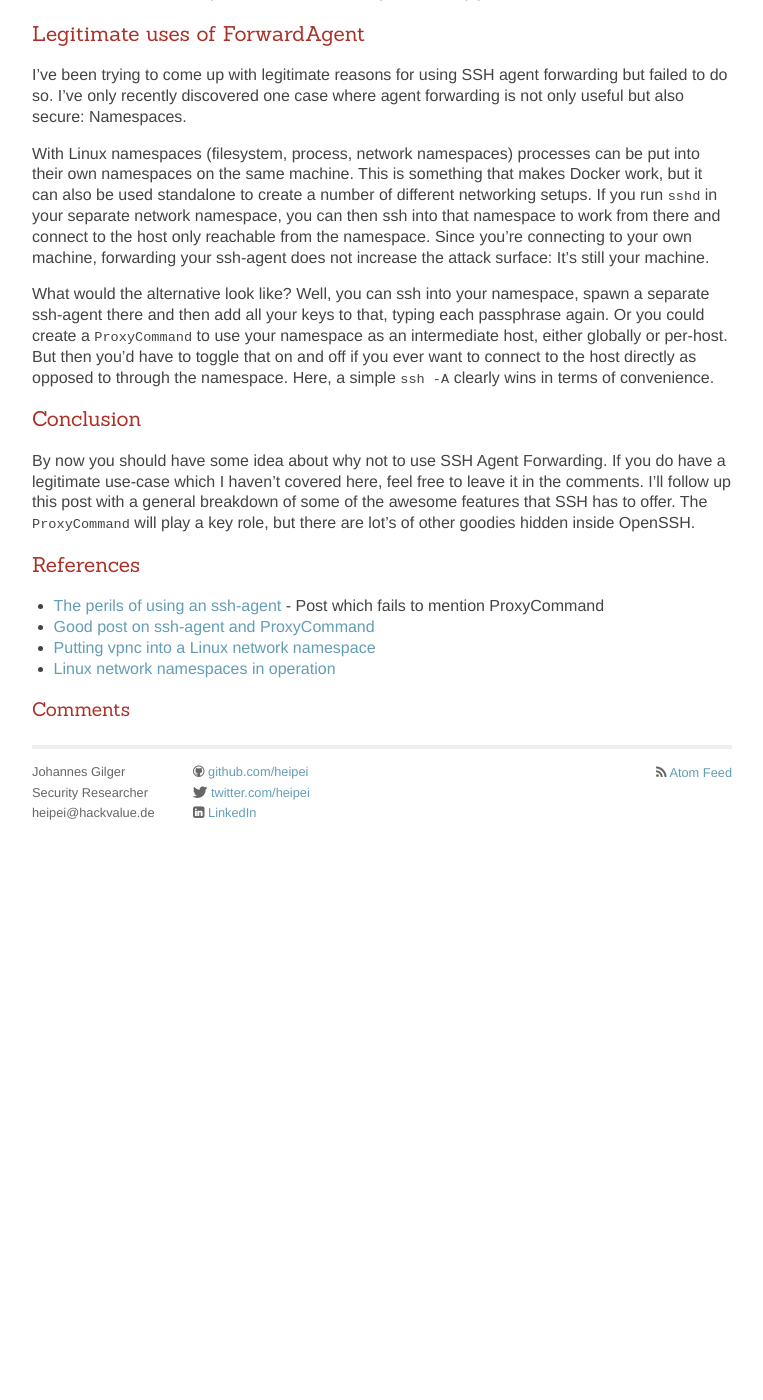
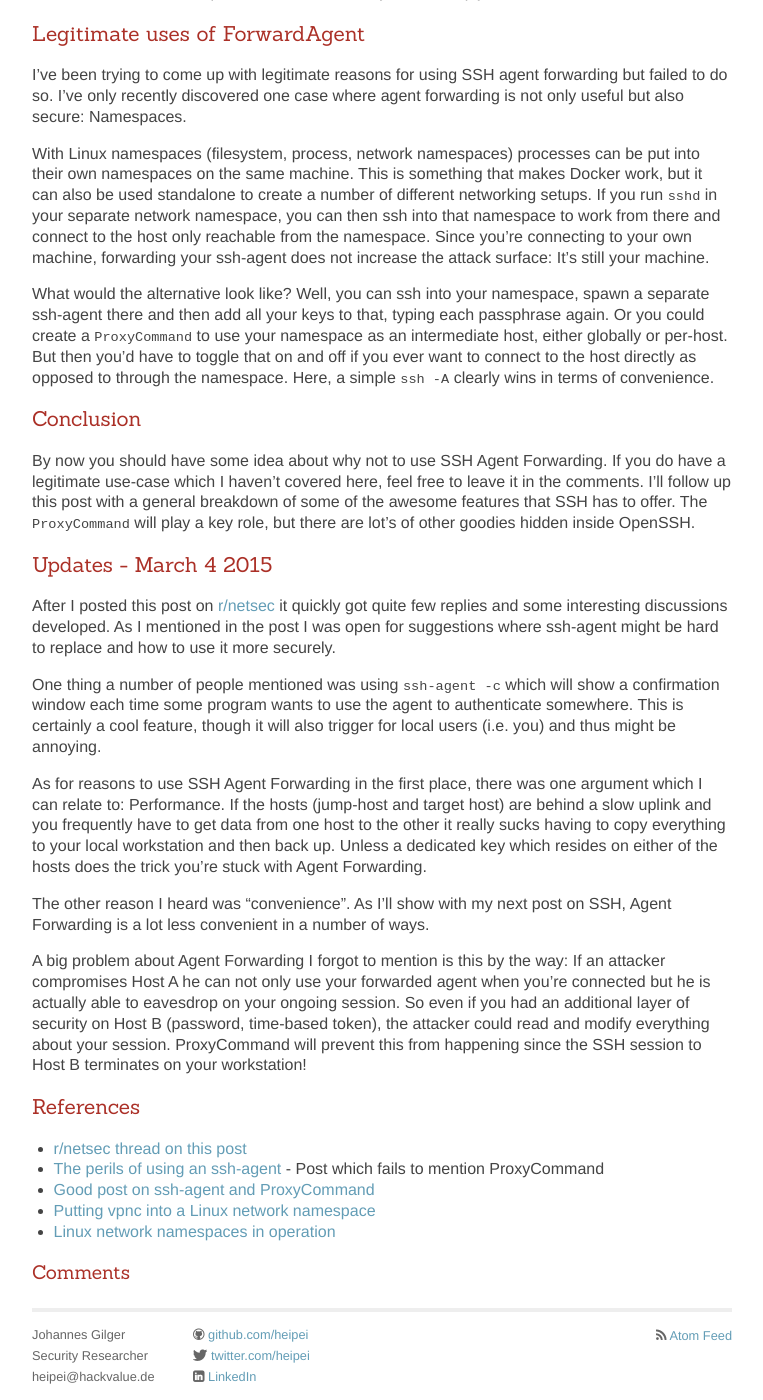
Before and after one commit to heipei/heipei.github.io, a Jekyll site: the page built from _posts/2015-02-26-SSH-Agent-Forwarding-considered-harmful.markdown, in a window 1280 px wide and 1400 px high, scrolled down 1575 px. Shown: the whole window, without its empty margins (258-1021 px from the left). Built offline with Jekyll 4.4.1, drawn with Linux system fonts in a browser that asks for light colours; comment, search, counter and statistics services are not loaded; before the commit the page ends 2412 px from its top, so only the background shows below that; some of the changed text lies outside the part shown.

Commit message:
Updated post on SSH agent forwarding

```diff
--- a/_posts/2015-02-26-SSH-Agent-Forwarding-considered-harmful.markdown
+++ b/_posts/2015-02-26-SSH-Agent-Forwarding-considered-harmful.markdown
@@ -123,9 +123,41 @@ leave it in the comments. I'll follow up this post with a general breakdown of
 some of the awesome features that SSH has to offer. The `ProxyCommand` will
 play a key role, but there are lot's of other goodies hidden inside OpenSSH.
 
+Updates - March 4 2015
+======================
+
+After I posted this post on [r/netsec](https://www.reddit.com/r/netsec/) it
+quickly got quite few replies and some interesting discussions developed. As I
+mentioned in the post I was open for suggestions where ssh-agent might be hard
+to replace and how to use it more securely.
+
+One thing a number of people mentioned was using `ssh-agent -c` which will show
+a confirmation window each time some program wants to use the agent to
+authenticate somewhere. This is certainly a cool feature, though it will also
+trigger for local users (i.e. you) and thus might be annoying.
+
+As for reasons to use SSH Agent Forwarding in the first place, there was one
+argument which I can relate to: Performance. If the hosts (jump-host and target
+host) are behind a slow uplink and you frequently have to get data from one
+host to the other it really sucks having to copy everything to your local
+workstation and then back up. Unless a dedicated key which resides on either of
+the hosts does the trick you're stuck with Agent Forwarding.
+
+The other reason I heard was "convenience". As I'll show with my next post on
+SSH, Agent Forwarding is a lot less convenient in a number of ways.
+
+A big problem about Agent Forwarding I forgot to mention is this by the way: If
+an attacker compromises Host A he can not only use your forwarded agent when
+you're connected but he is actually able to eavesdrop on your ongoing session.
+So even if you had an additional layer of security on Host B (password,
+time-based token), the attacker could read and modify everything about your
+session. ProxyCommand will prevent this from happening since the SSH session to
+Host B terminates on your workstation!
+
 References
 ==========
 
+* [r/netsec thread on this post](https://www.reddit.com/r/netsec/comments/2xdcgx/ssh_agent_forwarding_considered_harmful/)
 * [The perils of using an ssh-agent](https://www.reddit.com/r/netsec/comments/2m2zpb/the_perils_of_using_an_sshagent/) - Post which fails to mention ProxyCommand
 * [Good post on ssh-agent and ProxyCommand](http://sshmenu.sourceforge.net/articles/transparent-mulithop.html)
 * [Putting vpnc into a Linux network namespace](https://github.com/alonbl/vpnc-scripts/blob/master/vpnc-script-sshd)
```
Also changed, not shown: other parts of _posts/2015-02-26-SSH-Agent-Forwarding-considered-harmful.markdown (+2 -2 lines).
